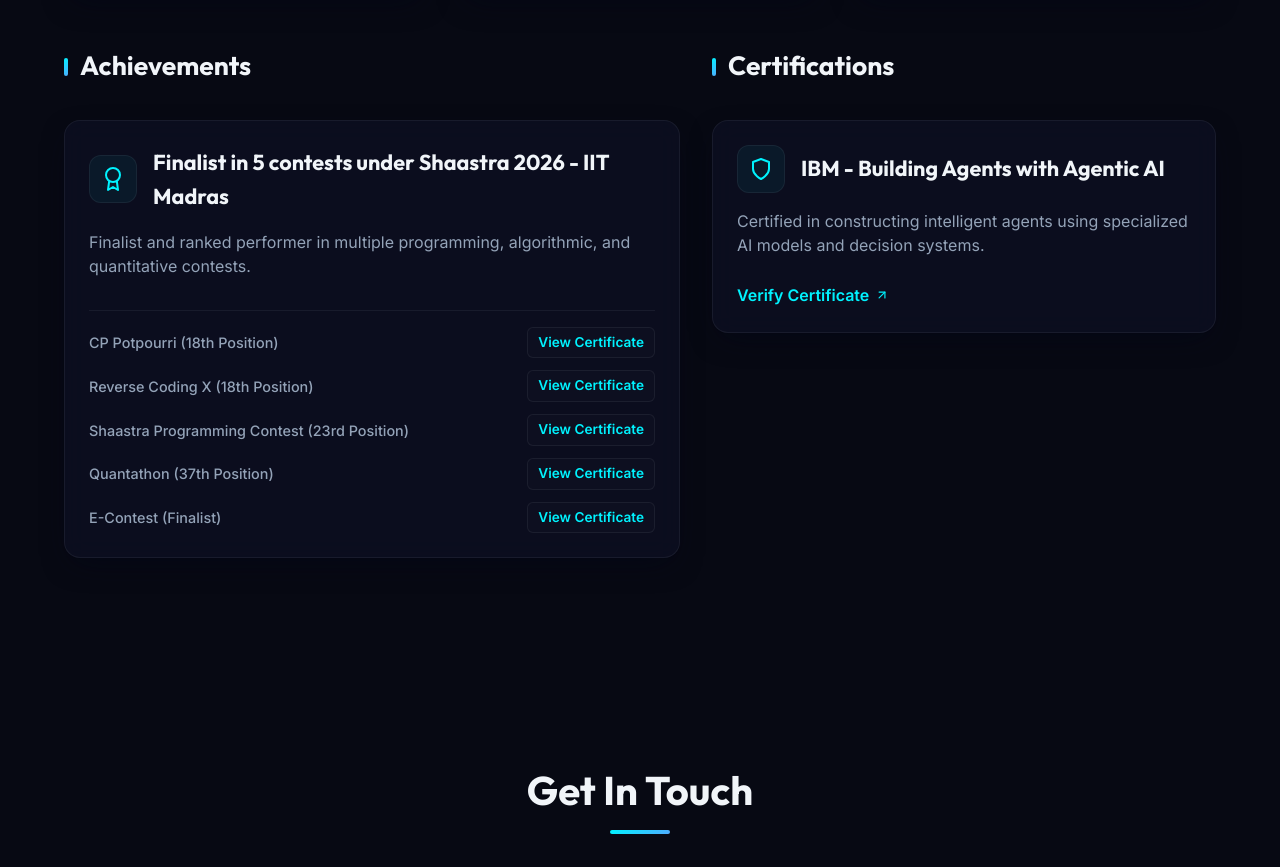
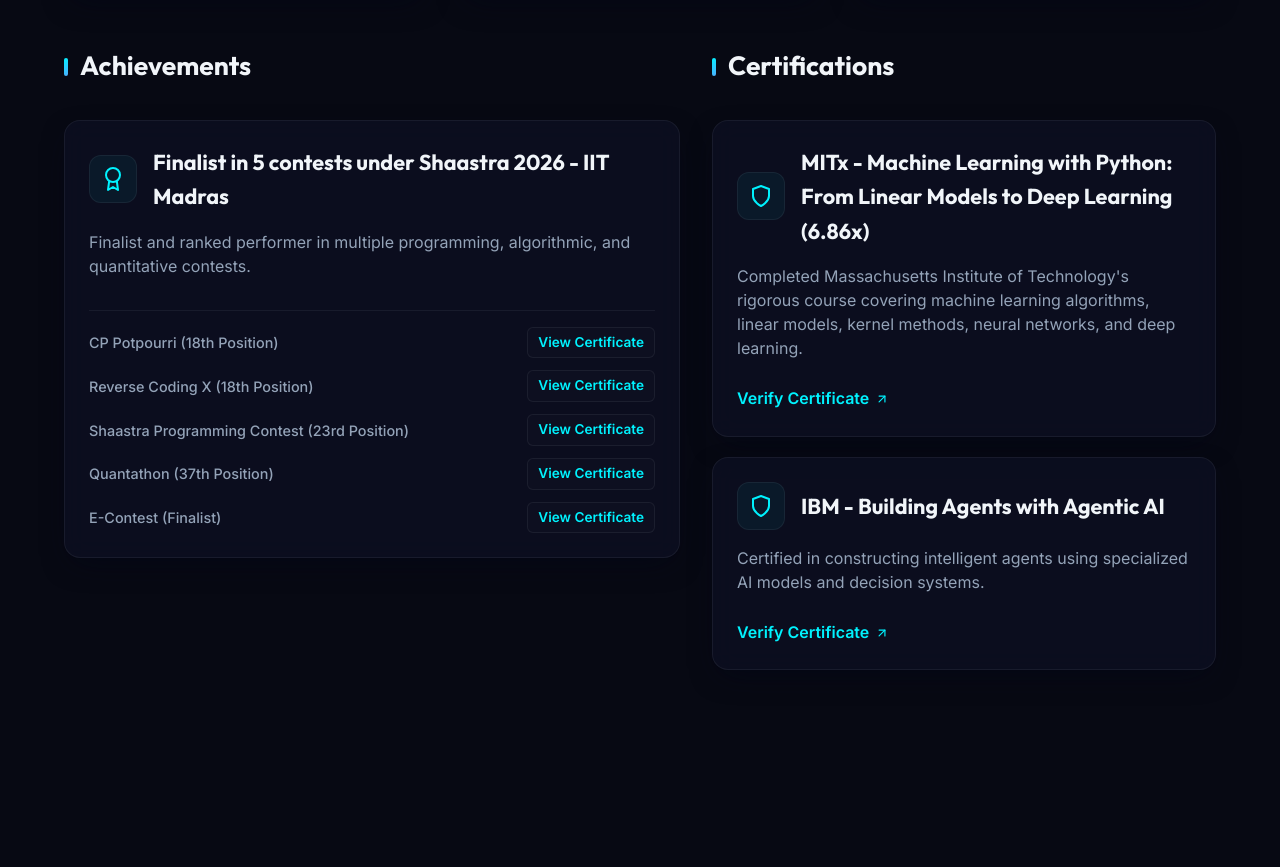
Before and after one commit to sm-kpg-06/PORTFOLIO, a plain HTML site: page index.html in a window 1280 px wide. Shown: the part 4801-5668 px from the top of the page. Drawn offline with Linux system fonts and the light colour scheme.

Commit message:
Have updated my portfolio

```diff
--- a/index.html
+++ b/index.html
@@ -485,6 +485,26 @@
                     <div class="cert-column">
                         <h3 class="subsection-title">Certifications</h3>
                         <div class="achievements-list">
+                            <!-- MITx Card -->
+                            <div class="achievement-card glass-panel flex-column">
+                                <div class="ach-title-bar">
+                                    <div class="ach-icon-wrapper">
+                                        <svg xmlns="http://www.w3.org/2000/svg" viewBox="0 0 24 24" fill="none" stroke="currentColor" stroke-width="2" stroke-linecap="round" stroke-linejoin="round">
+                                            <path d="M12 22s8-4 8-10V5l-8-3-8 3v7c0 6 8 10 8 10z"></path>
+                                        </svg>
+                                    </div>
+                                    <h4 class="ach-card-title">MITx - Machine Learning with Python: From Linear Models to Deep Learning (6.86x)</h4>
+                                </div>
+                                <p class="ach-card-desc">Completed Massachusetts Institute of Technology's rigorous course covering machine learning algorithms, linear models, kernel methods, neural networks, and deep learning.</p>
+                                <a href="https://courses.edx.org/certificates/9ce78ea147704344abd84a75d7f86760" target="_blank" rel="noopener noreferrer" class="cert-link">
+                                    <span>Verify Certificate</span>
+                                    <svg xmlns="http://www.w3.org/2000/svg" viewBox="0 0 24 24" fill="none" stroke="currentColor" stroke-width="2" stroke-linecap="round" stroke-linejoin="round" class="cert-icon-svg">
+                                        <line x1="7" y1="17" x2="17" y2="7"></line>
+                                        <polyline points="7 7 17 7 17 17"></polyline>
+                                    </svg>
+                                </a>
+                            </div>
+
                             <!-- IBM Card -->
                             <div class="achievement-card glass-panel flex-column">
                                 <div class="ach-title-bar">
```
